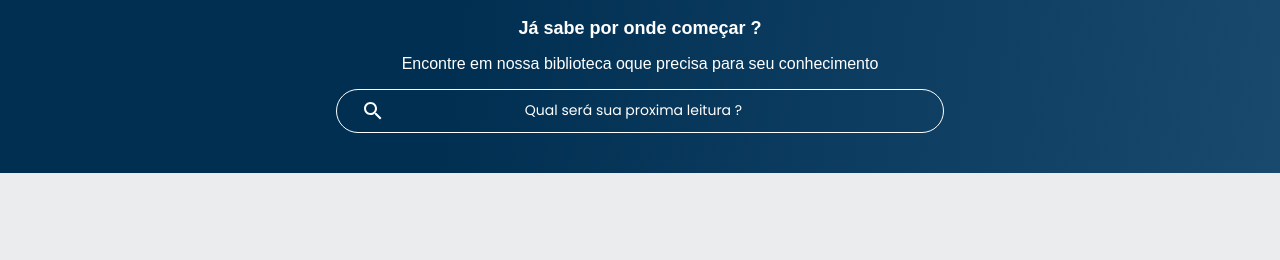
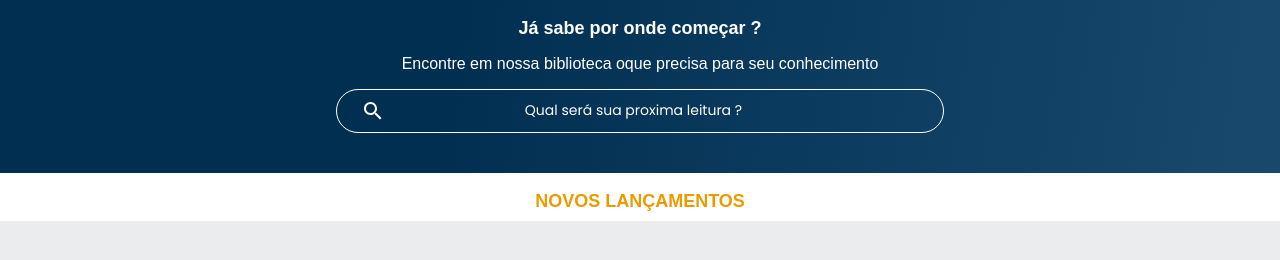
Before and after one commit to aarthurbf/Livraria, a plain HTML site: page index.html in a window 1280 px wide. Shown: the part 94-354 px from the top of the page. Drawn offline with Linux system fonts and the light colour scheme.

Commit message:
Add: Novo lancamento

```diff
--- a/index.html
+++ b/index.html
@@ -36,6 +36,9 @@
             <p class="banner-texto">Encontre em nossa biblioteca oque precisa para seu conhecimento</p>
             <input type="search" class="banner-pesquisa" placeholder="Qual será sua proxima leitura ?">
         </section>
+        <section class="carrossel">
+            <h2 class="carrossel-titulo">Novos lançamentos</h2>
+        </section>
     </main>
 
     <footer></footer>
--- a/src/css/main.css
+++ b/src/css/main.css
@@ -1,17 +1,3 @@
-:root{
-    --cor-de-fundo: #EBECEE;
-    --branco: #FFFFFF;
-    --laranja: #EB9B00;
-    --azul-degrade: linear-gradient(97.54deg, #002F52 35.49%, #326589 165.37%);
-    --fonte-principal: "Poppins";
-}
-
-body{
-    background-color: var(--cor-de-fundo);
-    font-size: 1rem;
-    font-weight: 400;
-}
-
 .banner{
     background: var(--azul-degrade) ;
     color: var(--branco);
@@ -47,3 +33,13 @@ body{
     background: url("../assets/Lupa.svg") no-repeat;
     background-position: 1em;
 }
+
+.carrossel-titulo{
+    color: var(--laranja);
+    background-color: var(--branco);
+    text-align: center;
+    text-transform: uppercase;
+    font-size: 18px;
+    font-weight: 700;
+    padding: 1em 0 0.5em 0;
+}
```
